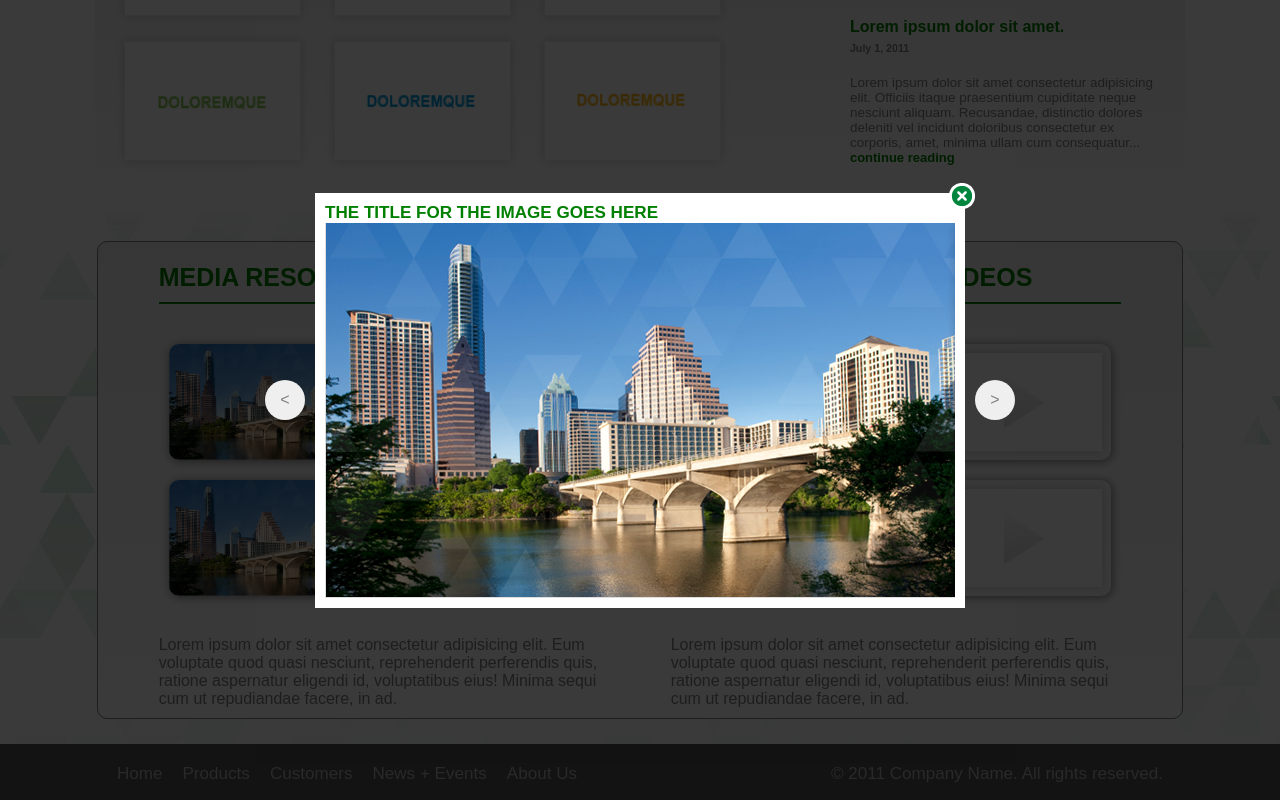
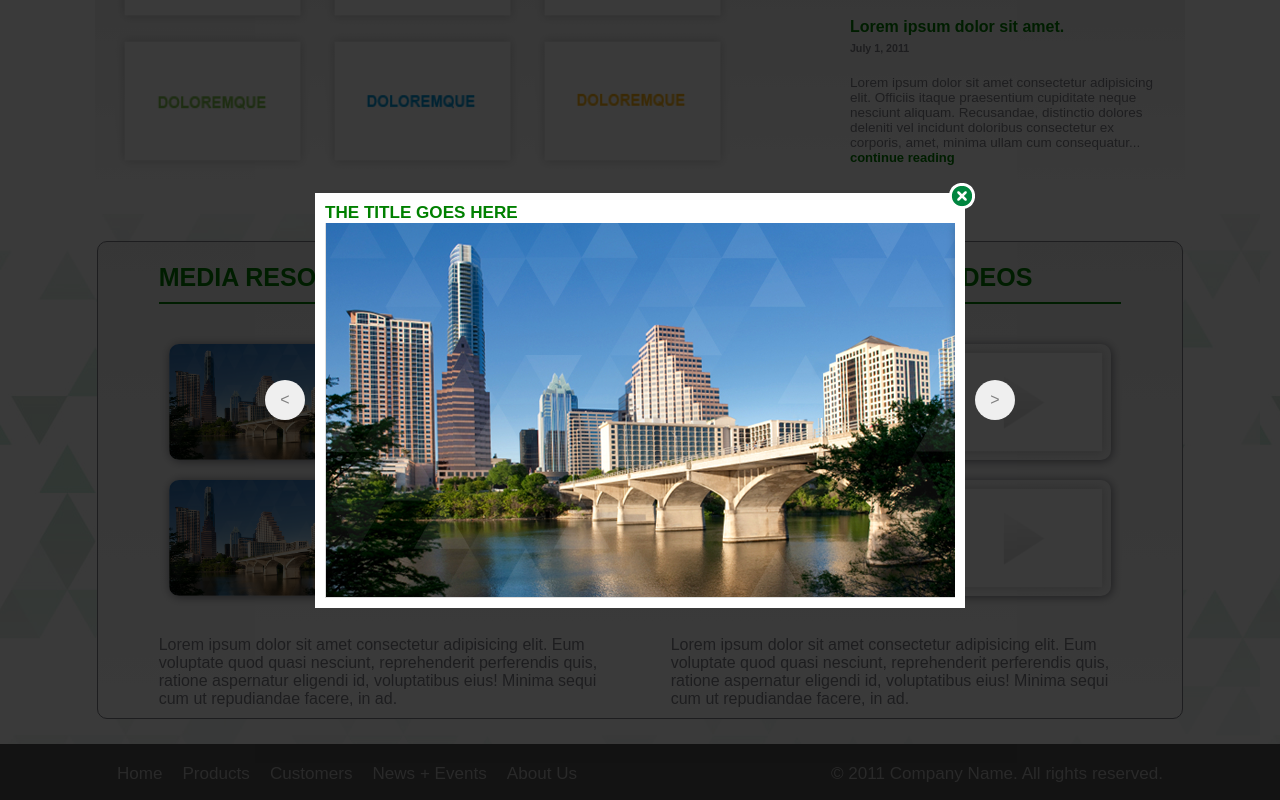
Before and after one commit to aashut0sh/Josh_Tech-Assingment, a plain HTML site: page index.html in a window 1280 px wide. Both pictures are taken after a click on the picture 258 px from the left and 1688 px from the top of the page. Shown: the part 1286-2086 px from the top of the page. Drawn offline with nearby package versions, Linux system fonts and the light colour scheme.

Commit message:
Assingment Josh Tech

```diff
--- a/index.html
+++ b/index.html
@@ -197,7 +197,7 @@
     <section class="modal__Box">
       <button onclick="prev(this)" class="prev-btn"> < </button>
       <div class="modal__Box--content">
-        <h2>The title for the image goes here</h2>
+        <h2>The title goes here</h2>
         <img class="close-modal" src="./images/close.png" alt="">
         <div class="modal__Box--content-active-img">
         </div>
```
